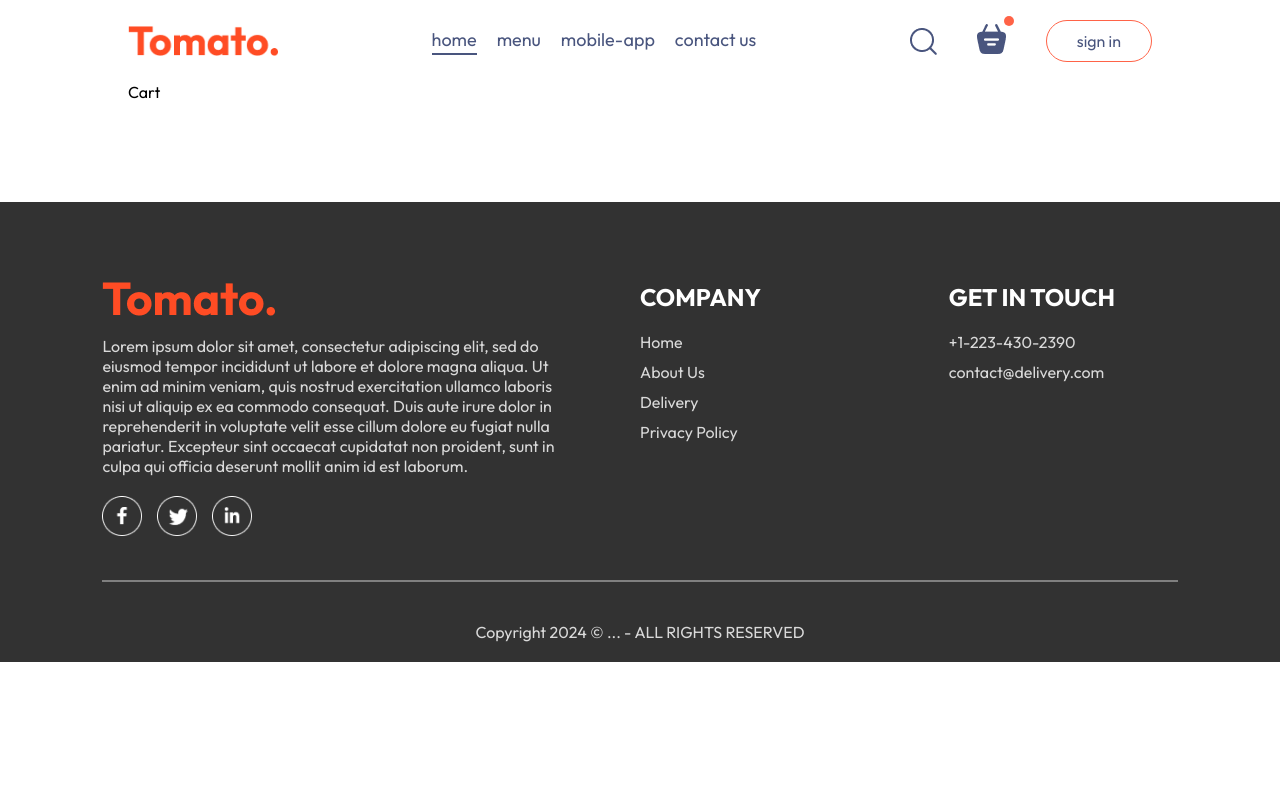
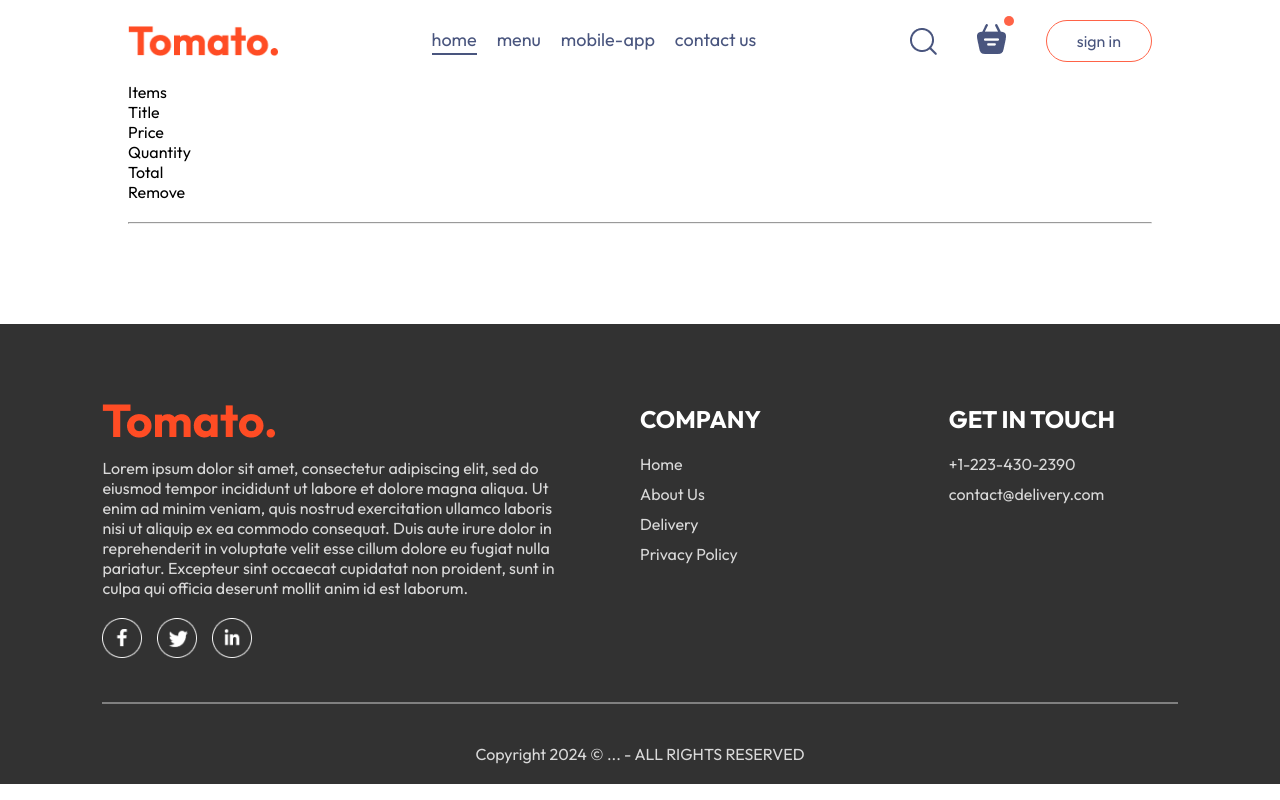
Before and after one commit to achan88/food-delivery, a React app: page /cart in a window 1280 px wide. Built offline with nearby package versions, Linux system fonts and the light colour scheme; the HTML template or start-up script is replaced by a standard one.

Commit message:
feat: Add Cart component markup

```diff
--- a/src/pages/Cart/Cart.jsx
+++ b/src/pages/Cart/Cart.jsx
@@ -1,8 +1,24 @@
-import "./Cart.css"
+import { useContext } from "react";
+import "./Cart.css";
+import { StoreContext } from "../../context/StoreContext";
 
 const Cart = () => {
+  const { cartItems, food_list, removeFromCart } = useContext(StoreContext);
   return (
-    <div>Cart</div>
-  )
-}
-export default Cart
+    <div className="cart">
+      <div className="cart-items">
+        <div className="cart-items-title">
+          <p>Items</p>
+          <p>Title</p>
+          <p>Price</p>
+          <p>Quantity</p>
+          <p>Total</p>
+          <p>Remove</p>
+        </div>
+        <br />
+        <hr />
+      </div>
+    </div>
+  );
+};
+export default Cart;
```
